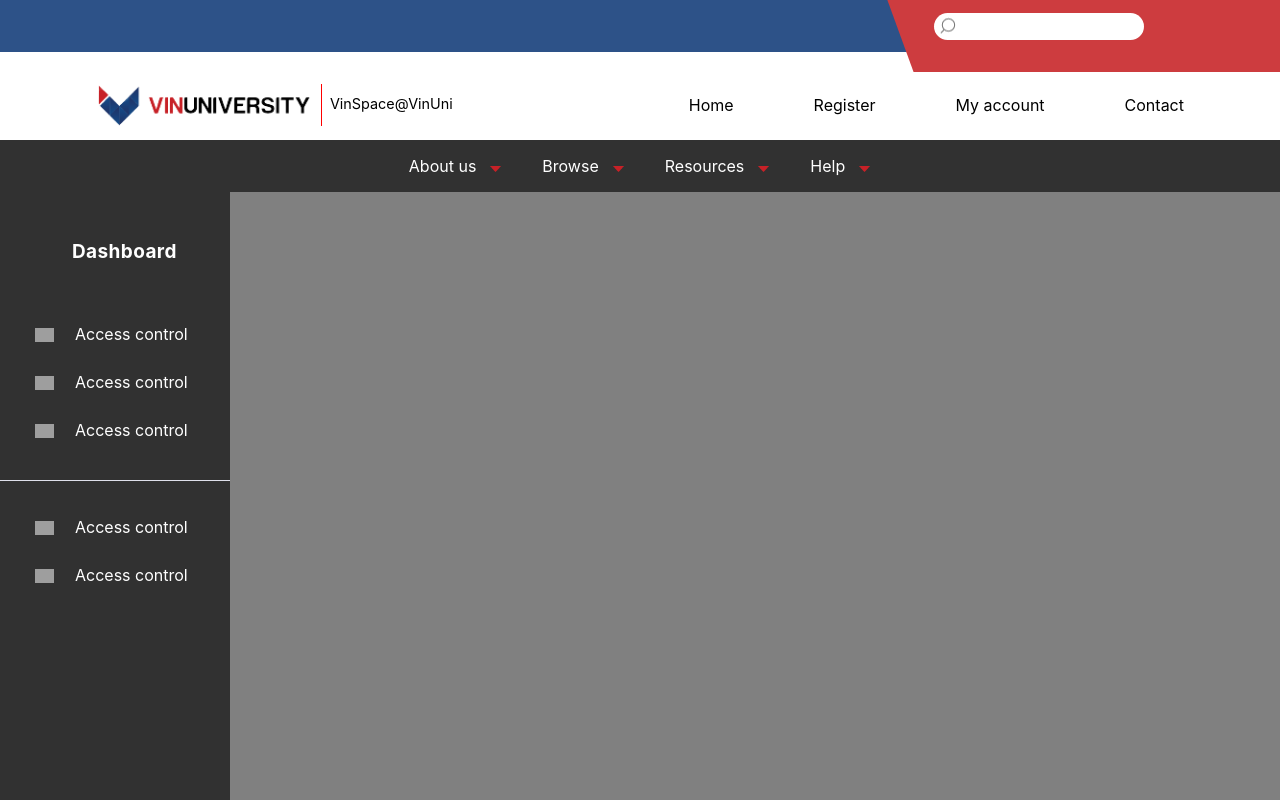
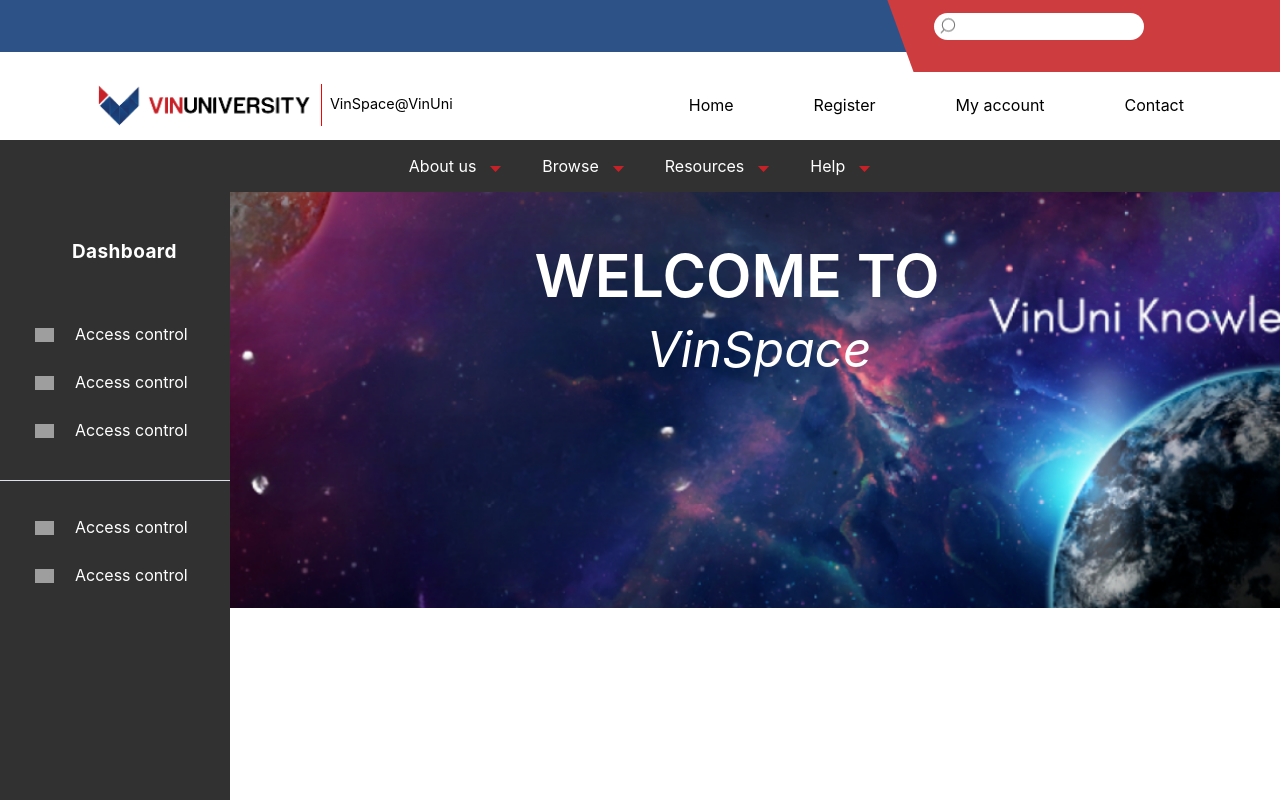
Before and after one commit to COMP2030-VSpace/VSpace-Frontend, a React (Create React App) app: page /admin in a window 1280 px wide. Shown: the top 800 px of the page. Built offline with nearby package versions, Linux system fonts and the light colour scheme; grey boxes are pictures that could not be loaded.

Commit message:
update main-right

```diff
--- a/src/pages/admin/dashboard/Dashboard.js
+++ b/src/pages/admin/dashboard/Dashboard.js
@@ -7,6 +7,7 @@
 import Navbar from '../../../components/navbar/Navbar';
 import Footer from '../../../components/footer/Footer';
 import SideMenu from '../../../components/sideMenu/SideMenu';
+import Banner from '../../../components/banner/Banner';
 
 const Dashboard = (props)=>{
     return(
@@ -15,6 +16,15 @@
 
             <div className='main'>
                 <SideMenu></SideMenu>
+
+
+                {/* Tung starts here */}
+
+                <div className='main-right'>
+                    <Banner></Banner>
+                </div>
+
+                {/* Tung ends here */}
             </div>
 
             <Footer></Footer>
--- a/src/pages/admin/dashboard/dashboard.scss
+++ b/src/pages/admin/dashboard/dashboard.scss
@@ -3,6 +3,19 @@
 .dashboard{
     .main{
         height: 100rem;
-        background: gray;
+        // background: gray;
+        position: relative;
+
+
+        .main-right{
+            width: 82vw;
+            margin-left: 18vw;
+            position: absolute;
+            top: 0;
+
+            // height: 100vh;
+            // background: red;
+        }
     }
+
 }
```
